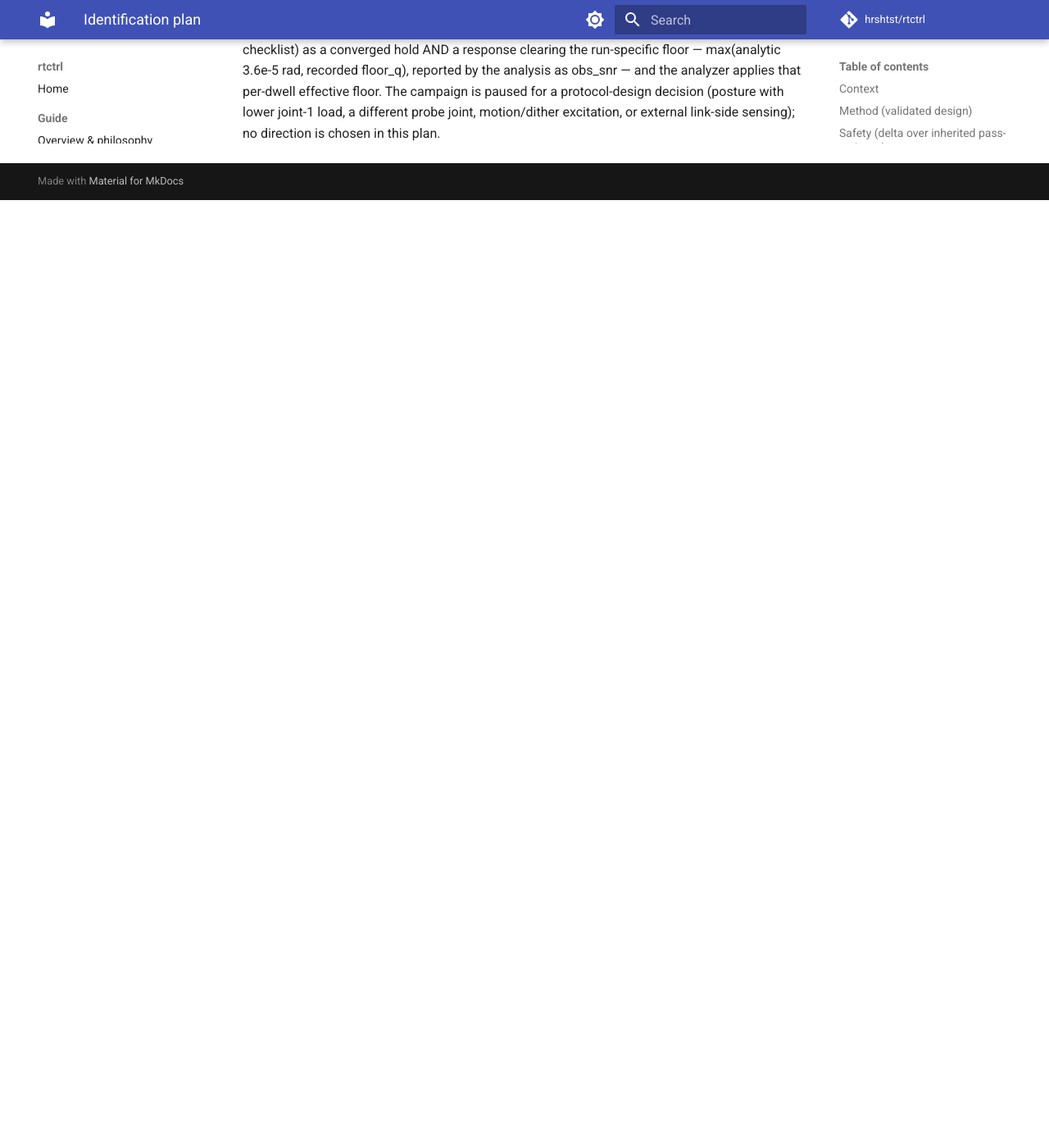
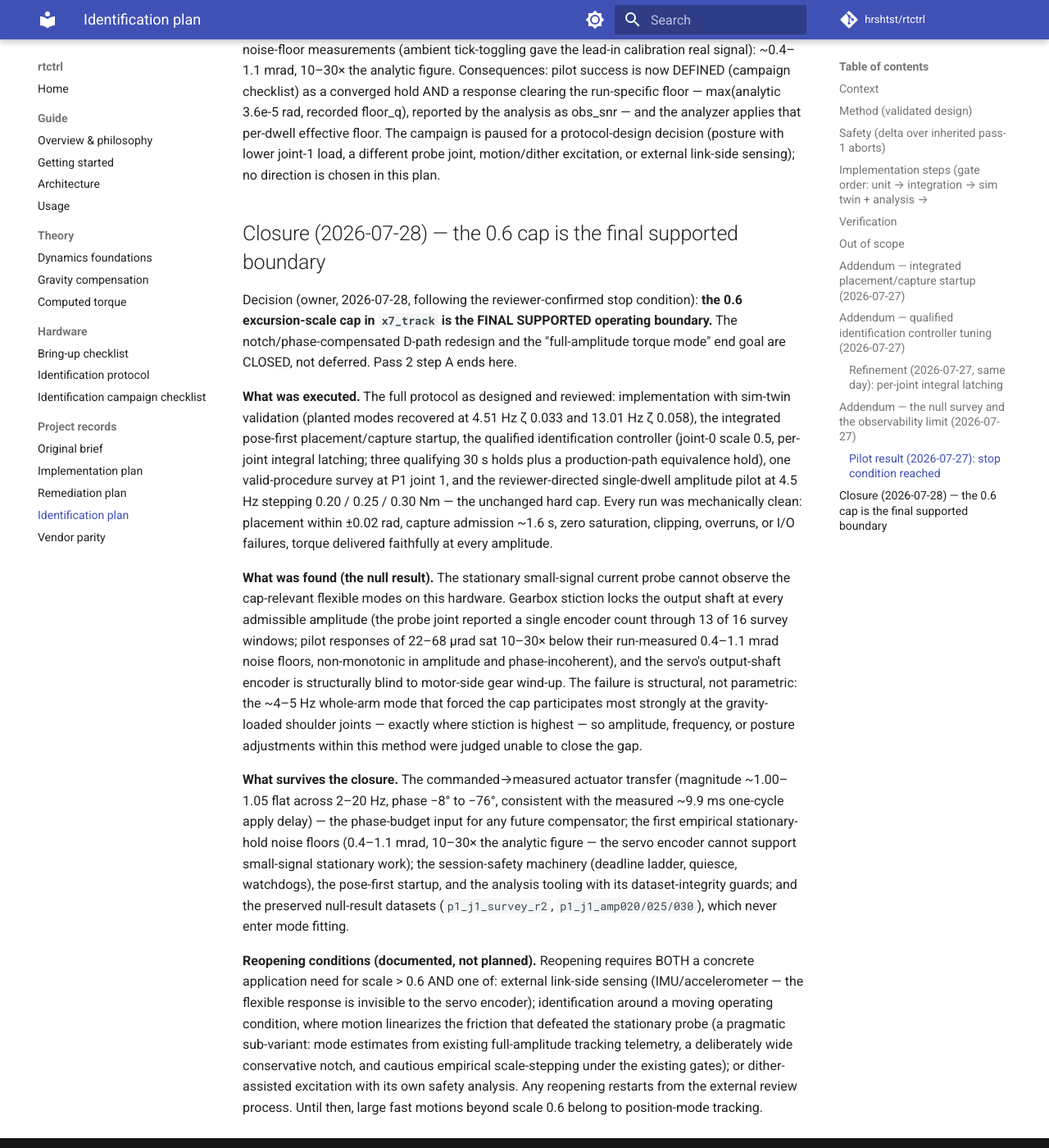
Before and after one commit to hrshtst/rtctrl, an MkDocs documentation site: the page built from docs/IDENTIFICATION_PLAN.md, in a window 1280 px wide and 1400 px high, scrolled down 11867 px. Shown: the whole window at 82% size. Built offline with MkDocs 1.6.1 and Material for MkDocs 9.7.7, drawn with Linux system fonts in a browser that asks for light colours; comment, search, counter and statistics services are not loaded; before the commit the page ends 12111 px from its top, so only the background shows below that; some of the changed text lies outside the part shown.

Commit message:
docs: close pass-2 identification — the 0.6 cap is final
Owner decision 2026-07-28, following the reviewer-confirmed stop
condition: the 0.6 excursion-scale cap in x7_track is the FINAL
SUPPORTED operating boundary; the notch/phase D-path redesign and the
full-amplitude torque-mode end goal are closed, not deferred.

The identification plan gains a Closure section — the decision, the
executed protocol, the null-result evidence (stiction-locked output,
encoder blind to gear wind-up, responses 10-30x below run-measured
noise floors), the surviving deliverables (actuator transfer,
empirical noise floors, session-safety and analysis infrastructure,
preserved null datasets), and the documented reopening conditions
(a concrete need for scale > 0.6 plus link-side sensing, moving-
operating-condition identification, or dither excitation, restarting
from external review).

The campaign checklist and protocol are marked closed and retained as
historical records; the remediation and pass-1 plans' status text no
longer promises a forthcoming notch design; x7_track's cap comment
and message state the boundary is final and point large fast motions
to position mode. No behavior changes.

Claude-Session: https://claude.ai/code/session_018U6gd6Z8sxPPGvah4xC6b4

```diff
--- a/docs/IDENTIFICATION_CAMPAIGN.md
+++ b/docs/IDENTIFICATION_CAMPAIGN.md
@@ -1,4 +1,11 @@
 # Identification campaign checklist
+
+> **CAMPAIGN CLOSED 2026-07-28** — the stationary probe reached its
+> documented stop condition (§3a) and the owner decided the 0.6
+> excursion-scale cap is the FINAL SUPPORTED boundary. This checklist
+> is retained as the historical run record and for any documented
+> reopening (see the identification plan's Closure section). Sections
+> 4–6 were never reached and are not to be run.
 
 The concrete run order for the pass-2 hardware campaign. The full
 operator procedure, posture vectors, and abort semantics live in
@@ -129,13 +136,13 @@ recorded `floor_q`) — i.e. the analysis's reported `obs_snr` ≥ 1.
 Merely exceeding the fixed analytic floor is NOT success: the
 0.25 Nm pilot did, at 0.09× its actual run floor.
 
-- [ ] Next: a protocol-design decision (reviewer), not another retry.
-      Plausible directions on the table: a posture with lower joint-1
-      stiction/load; probing a different joint with measurable output
-      motion (joints 3/5 are the other planned probe joints); a
-      controlled motion/dither excitation identifying around a moving
-      operating condition; or external link-side sensing if the
-      flexible response is invisible to the servo-output encoder.
+- [x] Protocol-design decision, RESOLVED 2026-07-28 (owner): **cease
+      — the 0.6 excursion-scale cap in x7_track is the final
+      supported boundary.** None of the candidate directions (lower
+      joint-1 load posture; different probe joint; motion/dither
+      excitation; external link-side sensing) is pursued; they are
+      recorded as reopening options in the identification plan's
+      Closure section, contingent on a concrete need for scale > 0.6.
 
 ## 4. Analyze BEFORE any refinement (the protocol's hard gate)
 
@@ -225,9 +232,12 @@ treat any soft event or hard fault as DATA — the telemetry around the
 offending dwell says what happened. Do not simply rerun after a hard
 fault; resolve the cause first (cool down, re-place, inspect the CSV).
 
-## After the campaign
+## After the campaign (superseded by the closure)
 
-The per-posture mode tables (frequency, damping, participation,
-actuator transfer) feed the notch/phase-compensated D-path design —
-the next pass-2 step. The 0.6 excursion-scale cap in x7_track stands
-until that design lands.
+This section described the intended outcome: per-posture mode tables
+feeding a notch/phase-compensated D-path design that would lift the
+0.6 cap. The campaign closed before any mode table existed (§3a);
+**the 0.6 excursion-scale cap in x7_track is the final supported
+boundary.** What the campaign DID deliver — the commanded→measured
+actuator transfer and the empirical stationary-hold noise floors —
+is recorded in the identification plan's Closure section.
--- a/docs/IDENTIFICATION_PLAN.md
+++ b/docs/IDENTIFICATION_PLAN.md
@@ -4,7 +4,11 @@
 > safety design, protocol document. The notch/phase D-path redesign is a LATER step that
 > consumes this step's mode tables. The 0.6 scale cap stands throughout.
 
-*Status: planned (2026-07-23), revised through nine design-review rounds; reviewer-accepted for implementation. Pass 2 step A of [REMEDIATION_PLAN.md](REMEDIATION_PLAN.md).*
+*Status: **CLOSED 2026-07-28 — null result; the 0.6 scale cap is the
+final supported boundary** (see the Closure section at the end).
+Planned 2026-07-23, revised through nine design-review rounds,
+reviewer-accepted, implemented, and executed on hardware 2026-07-27.
+Pass 2 step A of [REMEDIATION_PLAN.md](REMEDIATION_PLAN.md).*
 
 ## Context
 
@@ -546,3 +550,63 @@ per-dwell effective floor. The campaign is paused for a
 protocol-design decision (posture with lower joint-1 load, a
 different probe joint, motion/dither excitation, or external
 link-side sensing); no direction is chosen in this plan.
+
+## Closure (2026-07-28) — the 0.6 cap is the final supported boundary
+
+Decision (owner, 2026-07-28, following the reviewer-confirmed stop
+condition): **the 0.6 excursion-scale cap in `x7_track` is the FINAL
+SUPPORTED operating boundary.** The notch/phase-compensated D-path
+redesign and the "full-amplitude torque mode" end goal are CLOSED,
+not deferred. Pass 2 step A ends here.
+
+**What was executed.** The full protocol as designed and reviewed:
+implementation with sim-twin validation (planted modes recovered at
+4.51 Hz ζ 0.033 and 13.01 Hz ζ 0.058), the integrated pose-first
+placement/capture startup, the qualified identification controller
+(joint-0 scale 0.5, per-joint integral latching; three qualifying
+30 s holds plus a production-path equivalence hold), one
+valid-procedure survey at P1 joint 1, and the reviewer-directed
+single-dwell amplitude pilot at 4.5 Hz stepping 0.20 / 0.25 /
+0.30 Nm — the unchanged hard cap. Every run was mechanically clean:
+placement within ±0.02 rad, capture admission ~1.6 s, zero
+saturation, clipping, overruns, or I/O failures, torque delivered
+faithfully at every amplitude.
+
+**What was found (the null result).** The stationary small-signal
+current probe cannot observe the cap-relevant flexible modes on this
+hardware. Gearbox stiction locks the output shaft at every
+admissible amplitude (the probe joint reported a single encoder
+count through 13 of 16 survey windows; pilot responses of 22–68 µrad
+sat 10–30× below their run-measured 0.4–1.1 mrad noise floors,
+non-monotonic in amplitude and phase-incoherent), and the servo's
+output-shaft encoder is structurally blind to motor-side gear
+wind-up. The failure is structural, not parametric: the ~4–5 Hz
+whole-arm mode that forced the cap participates most strongly at the
+gravity-loaded shoulder joints — exactly where stiction is highest —
+so amplitude, frequency, or posture adjustments within this method
+were judged unable to close the gap.
+
+**What survives the closure.** The commanded→measured actuator
+transfer (magnitude ~1.00–1.05 flat across 2–20 Hz, phase −8° to
+−76°, consistent with the measured ~9.9 ms one-cycle apply delay) —
+the phase-budget input for any future compensator; the first
+empirical stationary-hold noise floors (0.4–1.1 mrad, 10–30× the
+analytic figure — the servo encoder cannot support small-signal
+stationary work); the session-safety machinery (deadline ladder,
+quiesce, watchdogs), the pose-first startup, and the analysis
+tooling with its dataset-integrity guards; and the preserved
+null-result datasets (`p1_j1_survey_r2`, `p1_j1_amp020/025/030`),
+which never enter mode fitting.
+
+**Reopening conditions (documented, not planned).** Reopening
+requires BOTH a concrete application need for scale > 0.6 AND one of:
+external link-side sensing (IMU/accelerometer — the flexible response
+is invisible to the servo encoder); identification around a moving
+operating condition, where motion linearizes the friction that
+defeated the stationary probe (a pragmatic sub-variant: mode
+estimates from existing full-amplitude tracking telemetry, a
+deliberately wide conservative notch, and cautious empirical
+scale-stepping under the existing gates); or dither-assisted
+excitation with its own safety analysis. Any reopening restarts from
+the external review process. Until then, large fast motions beyond
+scale 0.6 belong to position-mode tracking.
--- a/docs/IDENTIFICATION_PROTOCOL.md
+++ b/docs/IDENTIFICATION_PROTOCOL.md
@@ -1,12 +1,18 @@
 # Flexible-mode identification protocol
+
+> **CAMPAIGN CLOSED 2026-07-28** — the stationary probe cannot
+> observe the modes on this hardware (stop condition reached; see
+> the [campaign checklist](IDENTIFICATION_CAMPAIGN.md) §3a and the
+> [design record's Closure section](IDENTIFICATION_PLAN.md)). **The
+> 0.6 excursion-scale cap in `x7_track` is the final supported
+> boundary.** This procedure is retained as the historical record
+> and for any documented reopening.
 
 Operator procedure for the pass-2 stepped-sine identification campaign
 ([design record](IDENTIFICATION_PLAN.md)). The goal: per-posture tables
 of the arm's flexible modes — the configuration-dependent ~4–5 Hz
 whole-arm structural mode and the ~13 Hz gear mode — with frequency,
-damping, and joint participation. **The 0.6 excursion-scale cap in
-`x7_track` stands until the notch design consuming these tables
-lands.**
+damping, and joint participation.
 
 ## Safety
 
--- a/docs/REMEDIATION_PLAN.md
+++ b/docs/REMEDIATION_PLAN.md
@@ -13,9 +13,18 @@ steps within ordinary cycle deltas, `ff+pd+i ≡ tau_raw` holding on
 hardware, and the settle gate correctly riding out ~1.2 rad/s of real
 equilibration motion before opening at 0.024 rad/s residual. Pass 2
 step A (flexible-mode identification — [IDENTIFICATION_PLAN.md](IDENTIFICATION_PLAN.md),
-[IDENTIFICATION_PROTOCOL.md](IDENTIFICATION_PROTOCOL.md)) is
-implemented and sim-validated, awaiting the hardware campaign; the
-notch/phase D-path redesign follows it. The 0.6 scale cap stands.*
+[IDENTIFICATION_PROTOCOL.md](IDENTIFICATION_PROTOCOL.md)) was
+implemented, sim-validated, and executed on hardware 2026-07-27 —
+and **CLOSED 2026-07-28 with a null result**: gearbox stiction and
+output-shaft-only encoding make the flexible modes unobservable to
+the stationary small-signal current probe up to the 0.30 Nm hard cap
+(reviewer-confirmed stop condition). By owner decision, **the 0.6
+scale cap is the FINAL SUPPORTED boundary**; the notch/phase D-path
+redesign and the full-amplitude torque-mode end goal are closed, not
+deferred. See the identification plan's Closure section for the
+evidence, the surviving deliverables (actuator transfer, empirical
+noise floors, session-safety and analysis infrastructure), and the
+documented reopening conditions.*
 
 ## Context
 
```
Also changed, not shown: docs/IMPLEMENTATION_PLAN.md (+11 -9 lines), 1 other file.
